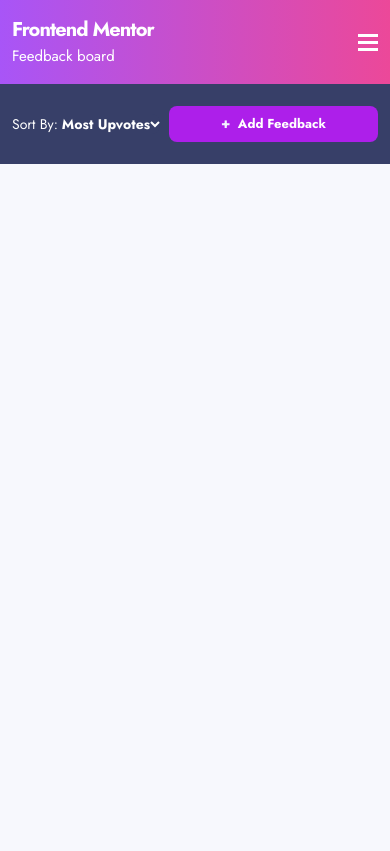
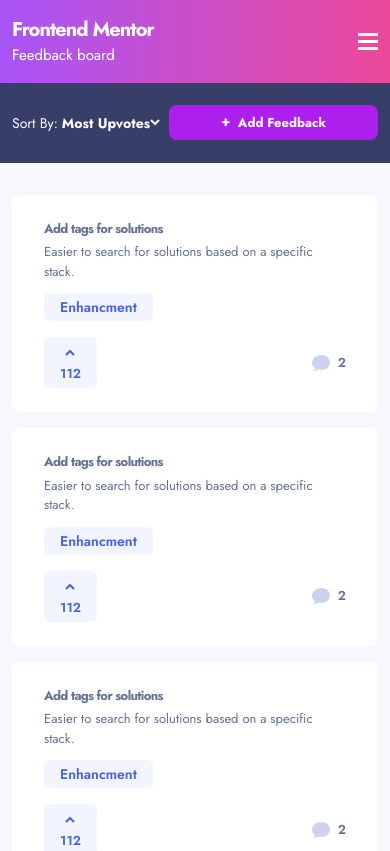
Before and after one commit to prnachap/product-feedback-frontend, a Next.js app: page / in a window 390 px wide. Shown: the top 851 px of the page. Built offline with nearby package versions, Linux system fonts and the light colour scheme.

Commit message:
added mobile navigation

```diff
--- a/components/AnimatedSvgIcons/AnimatedHamburgerIcon.tsx
+++ b/components/AnimatedSvgIcons/AnimatedHamburgerIcon.tsx
@@ -12,7 +12,7 @@ const hamburgerVariant = {
     rotate: 0,
     transition: {
       type: "tween",
-      duration: 0.5,
+      duration: 0.4,
     },
   },
   final: {
@@ -21,7 +21,7 @@ const hamburgerVariant = {
     d: "M15.01.368l2.122 2.122-6.01 6.01 6.01 6.01-2.122 2.122L9 10.622l-6.01 6.01L.868 14.51 6.88 8.5.87 2.49 2.988.368 9 6.38 15.01.37z",
     transition: {
       type: "tween",
-      duration: 0.5,
+      duration: 0.4,
     },
   },
 };
--- a/components/Chip/Chip.tsx
+++ b/components/Chip/Chip.tsx
@@ -1,15 +1,17 @@
 interface ChipProps {
   handleClick?: () => void;
   children?: React.ReactNode;
+  className?: string;
 }
 
 const Chip: React.FunctionComponent<ChipProps> = ({
   handleClick,
   children,
+  className,
 }) => {
   return (
     <button
-      className="flex flex-col justify-center py-1 px-4 rounded-md bg-alice-blue text-sm text-indigo-1000 font-semibold hover:bg-lavender-blue   focus:bg-indigo-1000 focus:text-white transition-all"
+      className={`flex flex-col justify-center items-center py-1 px-4 rounded-md bg-alice-blue text-sm text-indigo-1000 font-semibold hover:bg-lavender-blue   focus:bg-indigo-1000 focus:text-white transition-all ease-in ${className}`}
       onClick={handleClick}
     >
       {children}
--- a/components/Containers/HomePageContainer.tsx
+++ b/components/Containers/HomePageContainer.tsx
@@ -1,19 +1,23 @@
 import CreateFeedbackBar from "../CreateFeedbackBar.tsx/CreateFeedbackBar";
+import FeedbackList from "../FeedbackList/FeedbackList";
 import FeedbackLogo from "../LogoCard/FeedbackLogo";
-import NavbarMobile from "../Navbar/Navbar";
+import NavbarMobile from "../Navbar/NavbarMobile";
 import RoadmapCard from "../RoadmapCard/RoadmapCard";
 import TagsCard from "../TagsCard/TagsCard";
 
 const HomePageContainer: React.FC = () => {
   return (
-    <div className="w-full mx-auto flex flex-col md:mt-20 md:gap-10 md:w-[90%] lg:max-w-5xl lg:w-full lg:flex-row lg:gap-8">
-      <div className="hidden  md:flex md:flex-row md:justify-between md:gap-3 lg:flex-col lg:gap-6">
+    <div className="w-full mx-auto flex flex-col md:mt-20 md:gap-8 md:w-[90%] lg:max-w-5xl lg:w-full lg:flex-row">
+      <div className="hidden lg:max-h-[30rem] sticky md:top-20 md:flex md:flex-row md:justify-between md:gap-3 lg:flex-col lg:gap-5">
         <FeedbackLogo />
         <TagsCard />
         <RoadmapCard />
       </div>
-      <NavbarMobile />
-      <CreateFeedbackBar />
+      <div className="flex flex-col w-full">
+        <NavbarMobile />
+        <CreateFeedbackBar />
+        <FeedbackList />
+      </div>
     </div>
   );
 };
--- a/components/CreateFeedbackBar.tsx/CreateFeedbackBar.tsx
+++ b/components/CreateFeedbackBar.tsx/CreateFeedbackBar.tsx
@@ -6,7 +6,7 @@ import { sortBy } from "../../constants";
 
 const CreateFeedbackBar: React.FC = () => {
   return (
-    <div className="w-full relative">
+    <div className="w-full z-40 sticky top-[82.5px] md:top-20">
       <div className="flex items-center justify-between px-3 gap-2 min-h-[5rem] max-h-[5rem] bg-american-blue-200 md:p-6 md:rounded-lg">
         <div className="flex gap-4 items-center">
           <BlubIcon className="hidden md:inline-block" />
--- /dev/null
+++ b/components/FeedbackCard/FeedbackCard.tsx
@@ -0,0 +1,32 @@
+import React from "react";
+import Chip from "../Chip/Chip";
+import ArrowUpIcon from "../../public/assets/shared/icon-arrow-up.svg";
+import CommentIcon from "../../public/assets/shared/icon-comments.svg";
+
+const FeedbackCard: React.FC<FeedbackType> = ({
+  title,
+  description,
+  category,
+  upVotes,
+  comments,
+}) => {
+  return (
+    <div className="relative bg-white px-8 py-6 rounded-lg grid grid-cols-[3fr,1fr] md:grid-cols-[50px_3fr_100px] items-center gap-4 md:gap-10">
+      <Chip className="gap-2 body-three-text self-start justify-self-start md:justify-self-auto">
+        <ArrowUpIcon className="mt-2" />
+        <span>{upVotes}</span>
+      </Chip>
+      <div className="flex flex-col col-span-full row-span-full  md:col-auto md:row-auto justify-center items-start gap-1">
+        <h3>{title}</h3>
+        <p>{description}</p>
+        <Chip className="mt-2">{category}</Chip>
+      </div>
+      <div className="flex items-center gap-2 justify-self-end">
+        <CommentIcon />
+        <span className="font-semibold">{comments}</span>
+      </div>
+    </div>
+  );
+};
+
+export default FeedbackCard;
--- /dev/null
+++ b/components/FeedbackList/FeedbackList.tsx
@@ -0,0 +1,25 @@
+import React from "react";
+import FeedbackCard from "../FeedbackCard/FeedbackCard";
+const dummyApiData: FeedbackType[] = Array(10).fill({
+  title: "Add tags for solutions",
+  description: "Easier to search for solutions based on a specific stack.",
+  category: "Enhancment",
+  upVotes: 112,
+  comments: 2,
+});
+
+const FeedbackList: React.FC = () => {
+  const renderFeedbackList = () => {
+    return dummyApiData.map((item) => {
+      return <FeedbackCard key={item.title} {...item} />;
+    });
+  };
+
+  return (
+    <div className="mt-8 flex flex-col gap-4 z-10 px-3 w-full md:px-0 md:mt-6">
+      {renderFeedbackList()}
+    </div>
+  );
+};
+
+export default FeedbackList;
--- a/components/Navbar/Navbar.tsx
+++ /dev/null
@@ -1,15 +0,0 @@
-import AnimatedHamburgerIcon from "../AnimatedSvgIcons/AnimatedHamburgerIcon";
-
-const NavbarMobile: React.FC = () => {
-  return (
-    <div className="bg-gradient-to-r from-purple-500 to-pink-500 w-full max-w-none px-3 py-4 flex justify-between items-center  md:hidden">
-      <div>
-        <h2 className="text-white">Frontend Mentor</h2>
-        <span className="body-two-text text-white">Feedback board</span>
-      </div>
-      <AnimatedHamburgerIcon animate={"animate"} />
-    </div>
-  );
-};
-
-export default NavbarMobile;
--- /dev/null
+++ b/components/Navbar/NavbarMobile.tsx
@@ -0,0 +1,41 @@
+import { AnimatePresence } from "framer-motion";
+import { Fragment, useState } from "react";
+import AnimatedHamburgerIcon from "../AnimatedSvgIcons/AnimatedHamburgerIcon";
+import Overlay from "../Overlay/Overlay";
+import Sidebar from "../Sidebar/Sidebar";
+
+const NavbarMobile: React.FC = () => {
+  const [toggleSidebar, setToggleSidebar] = useState(false);
+
+  const handleSideBar = () => setToggleSidebar((prevState) => !prevState);
+
+  const renderSidebar = () => {
+    return (
+      <AnimatePresence mode="wait">
+        {toggleSidebar && (
+          <Fragment>
+            <Overlay />
+            <Sidebar />
+          </Fragment>
+        )}
+      </AnimatePresence>
+    );
+  };
+
+  return (
+    <div className="sticky top-0 z-30">
+      <div className="bg-gradient-to-r from-purple-500 to-pink-500 w-full max-w-none px-3 py-4 flex justify-between items-center relative z-50 md:hidden">
+        <div>
+          <h2 className="text-white">Frontend Mentor</h2>
+          <span className="body-two-text text-white">Feedback board</span>
+        </div>
+        <div onClick={handleSideBar}>
+          <AnimatedHamburgerIcon animate={"animate"} />
+        </div>
+      </div>
+      {renderSidebar()}
+    </div>
+  );
+};
+
+export default NavbarMobile;
--- /dev/null
+++ b/components/Overlay/Overlay.tsx
@@ -0,0 +1,32 @@
+import { motion } from "framer-motion";
+import React from "react";
+
+const overlayVariants = {
+  initial: {
+    opacity: 0,
+  },
+  animate: {
+    opacity: 1,
+    type: "tween",
+    duration: 2,
+  },
+  exit: {
+    opacity: 0,
+    type: "tween",
+    duration: 0.5,
+  },
+};
+
+const Overlay: React.FC = () => {
+  return (
+    <motion.div
+      className="fixed top-0 left-0 right-0 bottom-0 bg-black bg-opacity-25 h-full z-20 md:hidden"
+      initial="initial"
+      animate="animate"
+      exit="exit"
+      variants={overlayVariants}
+    ></motion.div>
+  );
+};
+
+export default Overlay;
--- /dev/null
+++ b/components/Sidebar/Sidebar.tsx
@@ -0,0 +1,44 @@
+import React from "react";
+import { motion } from "framer-motion";
+import RoadmapCard from "../RoadmapCard/RoadmapCard";
+import TagsCard from "../TagsCard/TagsCard";
+
+const sidebarVariants = {
+  initial: {
+    x: "-100vw",
+  },
+  animate: {
+    x: "0vw",
+    transition: {
+      type: "tween",
+      duration: 0.5,
+      delay: 0.1,
+    },
+  },
+  exit: {
+    x: "-100vw",
+    transition: {
+      type: "tween",
+      duration: 0.5,
+    },
+  },
+};
+
+const Sidebar: React.FC = () => {
+  return (
+    <motion.div
+      className="fixed top-40 left-0 h-full z-30 bg-ghost-white md:hidden"
+      initial="initial"
+      animate="animate"
+      exit="exit"
+      variants={sidebarVariants}
+    >
+      <div className="flex flex-col gap-6 px-6 pt-6">
+        <TagsCard />
+        <RoadmapCard />
+      </div>
+    </motion.div>
+  );
+};
+
+export default Sidebar;
--- a/styles/global.css
+++ b/styles/global.css
@@ -5,6 +5,7 @@
 @layer base {
   body {
     font-family: "Jost", sans-serif;
+    @apply text-[13px] md:text-base font-normal tracking-normal text-dark-blue-gray;
     background: theme(colors.ghost-white);
   }
   h1 {
@@ -14,7 +15,7 @@
     @apply text-xl tracking-tighter font-bold;
   }
   h3 {
-    @apply text-lg tracking-tighter font-bold;
+    @apply text-[13px] md:text-lg tracking-tighter font-bold;
   }
   h4 {
     @apply text-sm tracking-tighter font-bold;
@@ -26,16 +27,16 @@
     @apply text-[0.8125rem] font-bold px-[52px] py-2 md:text-sm;
   }
   .btn-primary {
-    @apply btn-base bg-purple-1000 rounded-lg text-white hover:bg-purple-light transition-all;
+    @apply btn-base bg-purple-1000 rounded-lg text-white hover:bg-purple-light transition-all ease-in;
   }
   .btn-secondary {
-    @apply btn-base bg-indigo-1000 rounded-lg text-white hover:bg-indigo-light transition-all;
+    @apply btn-base bg-indigo-1000 rounded-lg text-white hover:bg-indigo-light transition-all ease-in;
   }
   .btn-tertiary {
-    @apply btn-base bg-american-blue-100 rounded-lg text-white hover:bg-american-blue-light transition-all;
+    @apply btn-base bg-american-blue-100 rounded-lg text-white hover:bg-american-blue-light transition-all ease-in;
   }
   .btn-danger {
-    @apply btn-base bg-jasper rounded-lg text-white hover:bg-jasper-light transition-all;
+    @apply btn-base bg-jasper rounded-lg text-white hover:bg-jasper-light transition-all ease-in;
   }
   .btn-back-primary {
     @apply btn-base flex items-center bg-transparent hover:underline text-dark-blue-gray border-none;
```
Also changed, not shown: index.d.ts (+8 -0 lines).
